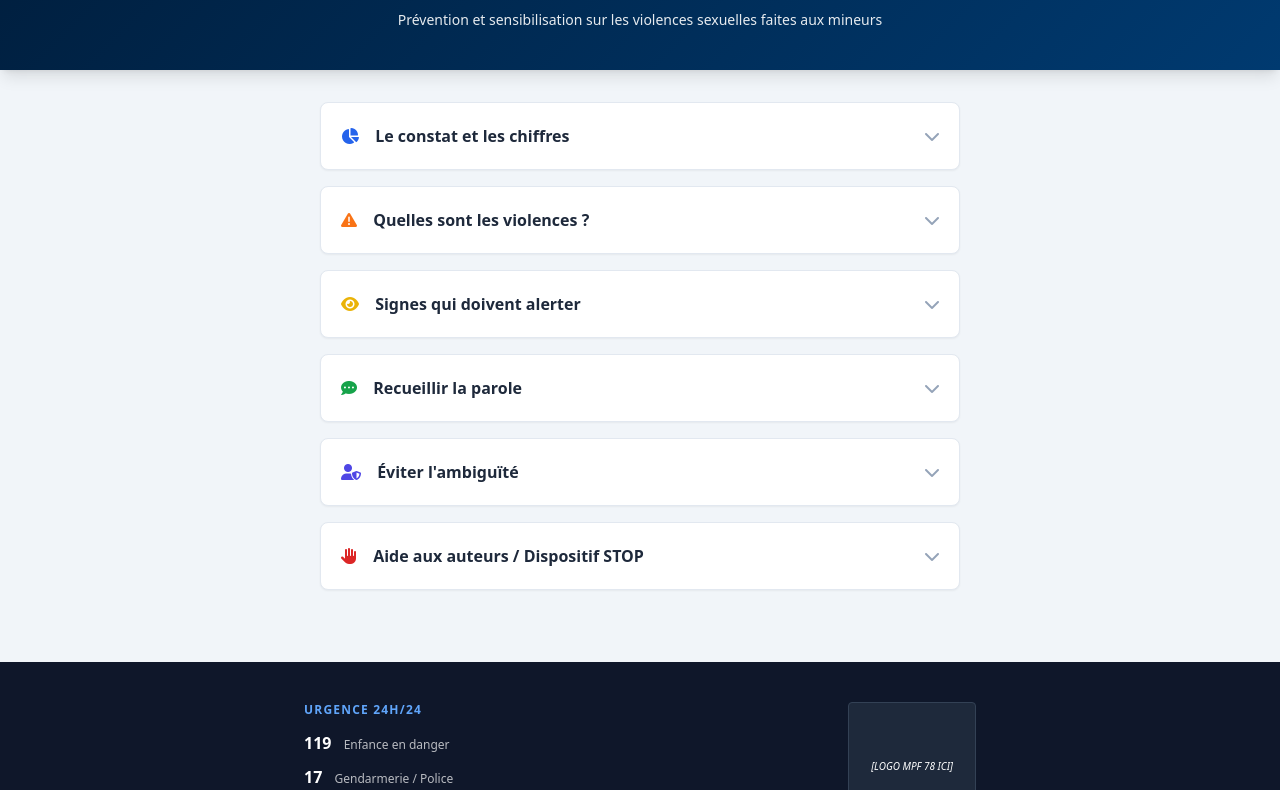
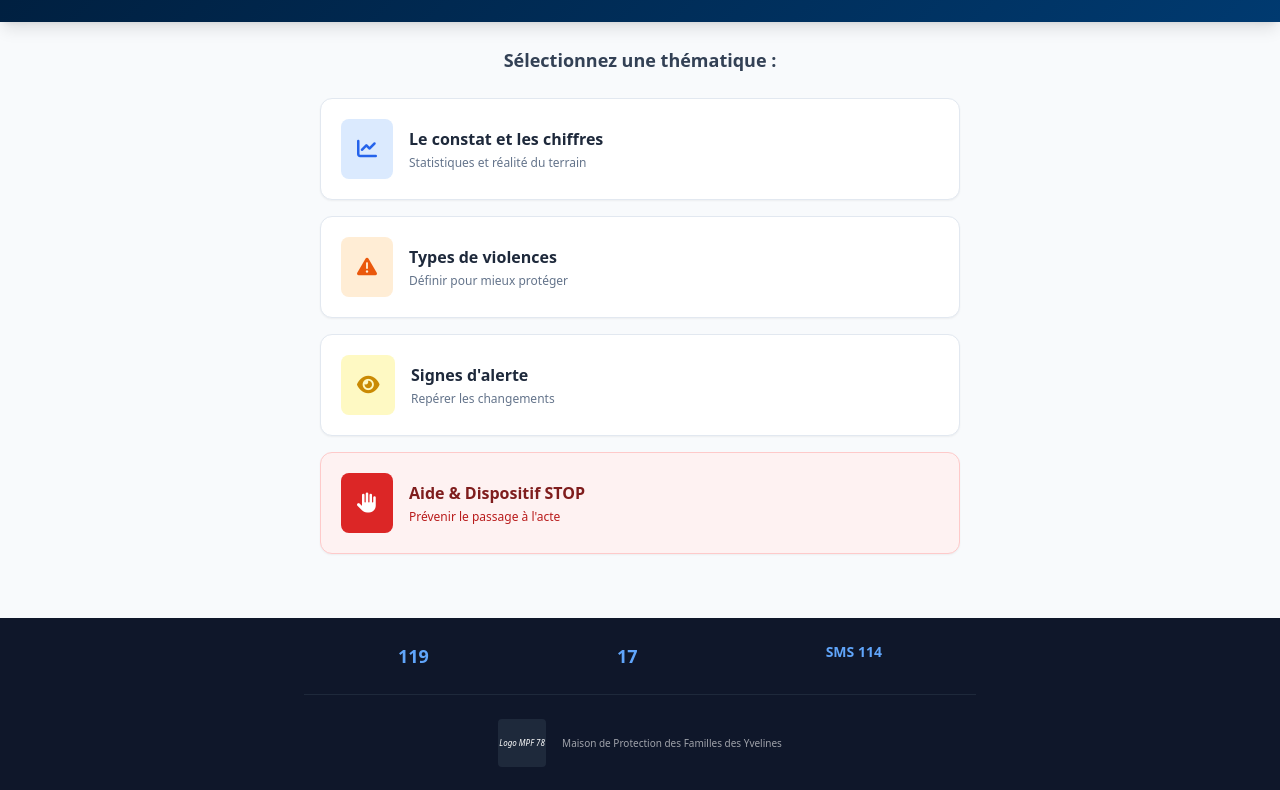
Before and after one commit to mpf78/violences-sexuelles-mineurs, a plain HTML site: page test.html in a window 1280 px wide. Shown: the part 94-884 px from the top of the page. Drawn offline with nearby package versions, Linux system fonts and the light colour scheme.

Commit message:
Update test.html

```diff
--- a/test.html
+++ b/test.html
@@ -3,174 +3,146 @@
 <head>
     <meta charset="UTF-8">
     <meta name="viewport" content="width=device-width, initial-scale=1.0">
-    <title>Prévention Violences Sexuelles Mineurs - MPF 78</title>
+    <title>Prévention Violences Sexuelles - MPF 78</title>
     <script src="https://cdn.tailwindcss.com"></script>
     <link rel="stylesheet" href="https://cdnjs.cloudflare.com/ajax/libs/font-awesome/6.0.0/css/all.min.css">
     <style>
         .gradient-blue { background: linear-gradient(135deg, #001e3d 0%, #003a70 100%); }
-        .accordion-content { max-height: 0; overflow: hidden; transition: max-height 0.3s ease-out; }
-        .accordion-item.active .accordion-content { max-height: 2000px; transition: max-height 0.5s ease-in; }
-        .accordion-item.active .chevron { transform: rotate(180deg); }
+        .page-content { display: none; }
+        .page-content.active { display: block; animation: fadeIn 0.3s ease-in-out; }
+        @keyframes fadeIn { from { opacity: 0; transform: translateY(10px); } to { opacity: 1; transform: translateY(0); } }
     </style>
 </head>
-<body class="bg-slate-100 text-slate-900 font-sans leading-relaxed">
+<body class="bg-slate-50 text-slate-900 font-sans min-h-screen flex flex-col">
 
-    <a href="https://www.google.fr" class="fixed top-4 right-4 z-50 bg-red-600 text-white px-4 py-2 rounded-full shadow-lg text-xs font-bold uppercase hover:bg-red-700 transition">
+    <a href="https://www.google.fr" class="fixed top-4 right-4 z-50 bg-red-600 text-white px-3 py-2 rounded-full shadow-lg text-[10px] font-bold uppercase hover:bg-red-700 transition">
         Quitter vite <i class="fas fa-times ml-1"></i>
     </a>
 
-    <header class="gradient-blue text-white py-10 px-6 text-center shadow-lg">
-        <h1 class="text-2xl md:text-3xl font-black tracking-tighter uppercase mb-2">Maison de Protection des Familles 78</h1>
-        <div class="h-1 w-20 bg-blue-500 mx-auto mb-4"></div>
-        <p class="text-sm opacity-90 font-medium">Prévention et sensibilisation sur les violences sexuelles faites aux mineurs</p>
+    <header class="gradient-blue text-white py-8 px-6 text-center shadow-lg">
+        <h1 class="text-xl md:text-2xl font-black tracking-tighter uppercase mb-1">Maison de Protection des Familles 78</h1>
+        <p class="text-xs opacity-80 font-medium">Gendarmerie Nationale - Yvelines</p>
     </header>
 
-    <main class="max-w-2xl mx-auto px-4 py-8 space-y-4">
+    <main class="flex-grow max-w-2xl mx-auto px-4 py-6 w-full">
 
-        <div class="accordion-item bg-white rounded-lg shadow-sm border border-slate-200">
-            <button onclick="toggleAccordion(this)" class="w-full flex justify-between items-center p-5 text-left font-bold text-slate-800">
-                <span><i class="fas fa-chart-pie mr-3 text-blue-600"></i> Le constat et les chiffres</span>
-                <i class="fas fa-chevron-down chevron transition-transform text-slate-400"></i>
+        <div id="home-page" class="page-content active">
+            <h2 class="text-lg font-bold text-slate-700 mb-6 text-center">Sélectionnez une thématique :</h2>
+            <div class="grid grid-cols-1 gap-4">
+
+                <button onclick="showPage('constat')" class="flex items-center p-5 bg-white rounded-xl shadow-sm border border-slate-200 hover:border-blue-500 transition text-left group">
+                    <div class="bg-blue-100 text-blue-600 p-4 rounded-lg mr-4 group-hover:bg-blue-600 group-hover:text-white transition">
+                        <i class="fas fa-chart-line text-xl"></i>
+                    </div>
+                    <div>
+                        <h3 class="font-bold text-slate-800">Le constat et les chiffres</h3>
+                        <p class="text-xs text-slate-500 mt-1">Statistiques et réalité du terrain</p>
+                    </div>
                 </button>
-            <div class="accordion-content bg-slate-50">
-                <div class="p-5 border-t border-slate-100 space-y-4">
-                    <div class="grid grid-cols-2 gap-4">
-                        <div class="bg-white p-4 rounded border-b-2 border-blue-600 text-center">
-                            <span class="text-2xl font-bold text-blue-900">1 / 5</span>
-                            <p class="text-[10px] uppercase text-slate-500">Enfants victimes</p>
+
+                <button onclick="showPage('violences')" class="flex items-center p-5 bg-white rounded-xl shadow-sm border border-slate-200 hover:border-orange-500 transition text-left group">
+                    <div class="bg-orange-100 text-orange-600 p-4 rounded-lg mr-4 group-hover:bg-orange-600 group-hover:text-white transition">
+                        <i class="fas fa-exclamation-triangle text-xl"></i>
                     </div>
-                        <div class="bg-white p-4 rounded border-b-2 border-blue-600 text-center">
-                            <span class="text-2xl font-bold text-blue-900">80%</span>
-                            <p class="text-[10px] uppercase text-slate-500">Cercle proche</p>
+                    <div>
+                        <h3 class="font-bold text-slate-800">Types de violences</h3>
+                        <p class="text-xs text-slate-500 mt-1">Définir pour mieux protéger</p>
                     </div>
+                </button>
+
+                <button onclick="showPage('signes')" class="flex items-center p-5 bg-white rounded-xl shadow-sm border border-slate-200 hover:border-yellow-500 transition text-left group">
+                    <div class="bg-yellow-100 text-yellow-600 p-4 rounded-lg mr-4 group-hover:bg-yellow-600 group-hover:text-white transition text-center w-[54px]">
+                        <i class="fas fa-eye text-xl text-center"></i>
                     </div>
-                    <p class="text-sm text-slate-700 italic">Sources : Rapports CIIVISE et statistiques du Ministère de l'Intérieur.</p>
+                    <div>
+                        <h3 class="font-bold text-slate-800">Signes d'alerte</h3>
+                        <p class="text-xs text-slate-500 mt-1">Repérer les changements</p>
                     </div>
+                </button>
+
+                <button onclick="showPage('stop')" class="flex items-center p-5 bg-red-50 rounded-xl shadow-sm border border-red-200 hover:border-red-600 transition text-left group">
+                    <div class="bg-red-600 text-white p-4 rounded-lg mr-4">
+                        <i class="fas fa-hand-paper text-xl"></i>
+                    </div>
+                    <div>
+                        <h3 class="font-bold text-red-900">Aide & Dispositif STOP</h3>
+                        <p class="text-xs text-red-700 mt-1">Prévenir le passage à l'acte</p>
+                    </div>
+                </button>
             </div>
         </div>
 
-        <div class="accordion-item bg-white rounded-lg shadow-sm border border-slate-200">
-            <button onclick="toggleAccordion(this)" class="w-full flex justify-between items-center p-5 text-left font-bold text-slate-800">
-                <span><i class="fas fa-exclamation-triangle mr-3 text-orange-500"></i> Quelles sont les violences ?</span>
-                <i class="fas fa-chevron-down chevron transition-transform text-slate-400"></i>
+        <div id="constat" class="page-content">
+            <button onclick="showPage('home-page')" class="mb-6 text-blue-600 font-bold flex items-center">
+                <i class="fas fa-arrow-left mr-2"></i> Retour au menu
             </button>
-            <div class="accordion-content bg-slate-50">
-                <div class="p-5 border-t border-slate-100 space-y-3 text-sm">
-                    <p><strong>• Viol & Agressions :</strong> Tout acte de pénétration ou contact sexuel commis avec violence, contrainte, menace ou surprise.</p>
-                    <p><strong>• Atteintes sexuelles :</strong> Contacts sexuels sans violence mais sur un mineur dont le discernement ou l'âge ne permet pas le consentement.</p>
-                    <p><strong>• Violences numériques :</strong> Cyber-grooming, chantage à la webcam, exposition forcée à la pornographie.</p>
+            <h2 class="text-2xl font-black text-slate-900 mb-6">Le constat : une urgence nationale</h2>
+
+            <div class="space-y-6">
+                <div class="bg-blue-900 text-white p-6 rounded-2xl shadow-inner">
+                    <p class="text-4xl font-black mb-1">160 000</p>
+                    <p class="text-sm opacity-90 uppercase tracking-wide">Enfants victimes chaque année en France</p>
                 </div>
+
+                <div class="grid grid-cols-2 gap-4">
+                    <div class="bg-white p-4 rounded-xl border border-slate-200 text-center">
+                        <span class="text-3xl font-black text-blue-600">80%</span>
+                        <p class="text-[10px] text-slate-500 mt-2">Agresseurs issus du cercle familial ou amical</p>
+                    </div>
+                    <div class="bg-white p-4 rounded-xl border border-slate-200 text-center">
+                        <span class="text-3xl font-black text-blue-600">5,5 M</span>
+                        <p class="text-[10px] text-slate-500 mt-2">Adultes ayant subi des violences dans l'enfance</p>
                     </div>
                 </div>
 
-        <div class="accordion-item bg-white rounded-lg shadow-sm border border-slate-200">
-            <button onclick="toggleAccordion(this)" class="w-full flex justify-between items-center p-5 text-left font-bold text-slate-800">
-                <span><i class="fas fa-eye mr-3 text-yellow-500"></i> Signes qui doivent alerter</span>
-                <i class="fas fa-chevron-down chevron transition-transform text-slate-400"></i>
-            </button>
-            <div class="accordion-content bg-slate-50">
-                <div class="p-5 border-t border-slate-100 text-sm space-y-2">
-                    <h4 class="font-bold text-slate-700 uppercase text-xs">Sur le plan comportemental :</h4>
-                    <p>Retrait soudain, agressivité, échec scolaire, fugues.</p>
-                    <h4 class="font-bold text-slate-700 uppercase text-xs mt-3">Sur le plan physique :</h4>
-                    <p>Troubles du sommeil, maux de ventre récurrents, régression (énurésie).</p>
-                    <h4 class="font-bold text-slate-700 uppercase text-xs mt-3">Attitudes sexuées :</h4>
-                    <p>Connaissances ou jeux inadaptés à l'âge de l'enfant.</p>
-                </div>
-            </div>
+                <div class="bg-white p-6 rounded-xl border border-slate-200">
+                    <h4 class="font-bold text-slate-800 mb-4 border-b pb-2">Données clés (Source : CIIVISE) :</h4>
+                    <ul class="space-y-4 text-sm">
+                        <li class="flex items-start">
+                            <i class="fas fa-check-circle text-blue-500 mt-1 mr-3"></i>
+                            <span><strong>Délai moyen de parole :</strong> Il faut souvent plus de 10 ans pour qu'une victime puisse s'exprimer.</span>
+                        </li>
+                        <li class="flex items-start">
+                            <i class="fas fa-check-circle text-blue-500 mt-1 mr-3"></i>
+                            <span><strong>Profil :</strong> 78% des victimes sont des filles, mais les garçons sont aussi lourdement impactés.</span>
+                        </li>
+                        <li class="flex items-start">
+                            <i class="fas fa-check-circle text-blue-500 mt-1 mr-3"></i>
+                            <span><strong>Espace numérique :</strong> 1 agression sur 4 démarre ou s'amplifie sur les réseaux sociaux.</span>
+                        </li>
+                    </ul>
                 </div>
 
-        <div class="accordion-item bg-white rounded-lg shadow-sm border border-slate-200">
-            <button onclick="toggleAccordion(this)" class="w-full flex justify-between items-center p-5 text-left font-bold text-slate-800">
-                <span><i class="fas fa-comment-dots mr-3 text-green-600"></i> Recueillir la parole</span>
-                <i class="fas fa-chevron-down chevron transition-transform text-slate-400"></i>
-            </button>
-            <div class="accordion-content bg-slate-50">
-                <div class="p-5 border-t border-slate-100 text-sm space-y-3">
-                    <div class="bg-green-50 p-3 rounded border-l-4 border-green-500">
-                        <strong>L'attitude :</strong> Calme, écoute active, ne pas montrer son choc.
-                    </div>
-                    <div class="bg-blue-50 p-3 rounded border-l-4 border-blue-500">
-                        <strong>Les mots :</strong> "Je te crois", "Ce n'est pas ta faute", "Merci de me faire confiance".
-                    </div>
-                    <div class="bg-red-50 p-3 rounded border-l-4 border-red-500">
-                        <strong>À ne pas faire :</strong> Poser des questions suggestives, promettre que "ça restera entre nous".
-                    </div>
-                </div>
-            </div>
-        </div>
-
-        <div class="accordion-item bg-white rounded-lg shadow-sm border border-slate-200">
-            <button onclick="toggleAccordion(this)" class="w-full flex justify-between items-center p-5 text-left font-bold text-slate-800">
-                <span><i class="fas fa-user-shield mr-3 text-indigo-600"></i> Éviter l'ambiguïté</span>
-                <i class="fas fa-chevron-down chevron transition-transform text-slate-400"></i>
-            </button>
-            <div class="accordion-content bg-slate-50">
-                <div class="p-5 border-t border-slate-100 text-sm space-y-2">
-                    <p>• Ne jamais s'isoler seul avec un mineur dans un lieu fermé.</p>
-                    <p>• Privilégier la communication dans les espaces ouverts ou en présence d'un tiers.</p>
-                    <p>• Garder une distance professionnelle (pas de réseaux sociaux personnels).</p>
-                    <p>• Tracer tous les entretiens individuels par un écrit.</p>
-                </div>
-            </div>
-        </div>
-
-        <div class="accordion-item bg-white rounded-lg shadow-sm border border-slate-200">
-            <button onclick="toggleAccordion(this)" class="w-full flex justify-between items-center p-5 text-left font-bold text-slate-800">
-                <span><i class="fas fa-hand-paper mr-3 text-red-600"></i> Aide aux auteurs / Dispositif STOP</span>
-                <i class="fas fa-chevron-down chevron transition-transform text-slate-400"></i>
-            </button>
-            <div class="accordion-content bg-slate-50">
-                <div class="p-5 border-t border-slate-100 text-center">
-                    <p class="text-sm mb-4">Prévenir le passage à l'acte est une priorité pour protéger les mineurs.</p>
-                    <div class="bg-red-600 text-white p-4 rounded-lg">
-                        <h4 class="font-bold">DISPOSITIF STOP</h4>
-                        <p class="text-xs mb-3">Anonyme et gratuit</p>
-                        <a href="tel:0806231063" class="block bg-white text-red-600 font-bold py-2 rounded shadow-inner">0806 23 10 63</a>
-                    </div>
-                </div>
+                <p class="text-[10px] text-slate-400 italic text-center">Données mises à jour en 2026 - MPF 78</p>
             </div>
         </div>
 
         </main>
 
-    <footer class="bg-slate-900 text-white pt-10 pb-6 px-6 mt-10">
-        <div class="max-w-2xl mx-auto space-y-8">
-            <div class="grid grid-cols-1 md:grid-cols-2 gap-6">
-                <div>
-                    <h3 class="text-blue-400 font-bold mb-3 uppercase text-xs tracking-widest">Urgence 24h/24</h3>
-                    <div class="space-y-2 font-bold">
-                        <a href="tel:119" class="block hover:text-blue-300">119 <span class="text-xs font-normal opacity-70 ml-2">Enfance en danger</span></a>
-                        <a href="tel:17" class="block hover:text-blue-300">17 <span class="text-xs font-normal opacity-70 ml-2">Gendarmerie / Police</span></a>
-                        <a href="tel:114" class="block hover:text-blue-300">114 <span class="text-xs font-normal opacity-70 ml-2 text-white">Alerte SMS</span></a>
+    <footer class="bg-slate-900 text-white p-6 mt-10">
+        <div class="max-w-2xl mx-auto flex flex-col items-center">
+            <div class="flex justify-around w-full mb-6 border-b border-slate-800 pb-6 font-black text-lg">
+                <a href="tel:119" class="text-blue-400">119</a>
+                <a href="tel:17" class="text-blue-400">17</a>
+                <a href="tel:114" class="text-blue-400 text-sm">SMS 114</a>
             </div>
+            <div class="flex items-center space-x-4">
+                <div class="w-12 h-12 bg-slate-800 rounded flex items-center justify-center text-[8px] text-center italic">Logo MPF 78</div>
+                <p class="text-[10px] opacity-60">Maison de Protection des Familles des Yvelines</p>
             </div>
-                <div class="flex flex-col items-center md:items-end justify-center">
-                    <div class="w-32 h-32 bg-slate-800 rounded border border-slate-700 flex items-center justify-center text-center p-4 italic text-[10px]">
-                        [LOGO MPF 78 ICI]
-                    </div>
-                </div>
-            </div>
-            <p class="text-center text-[10px] opacity-40 uppercase tracking-tighter border-t border-slate-800 pt-6">
-                &copy; 2026 Maison de Protection des Familles des Yvelines (Gendarmerie Nationale)
-            </p>
         </div>
     </footer>
 
     <script>
-        function toggleAccordion(button) {
-            const item = button.parentElement;
-            const isActive = item.classList.contains('active');
-
-            // Ferme tous les autres items
-            document.querySelectorAll('.accordion-item').forEach(el => {
-                el.classList.remove('active');
+        function showPage(pageId) {
+            // Masquer toutes les pages
+            document.querySelectorAll('.page-content').forEach(page => {
+                page.classList.remove('active');
             });
-
-            // Si l'item n'était pas actif, on l'ouvre
-            if (!isActive) {
-                item.classList.add('active');
-            }
+            // Afficher la page demandée
+            document.getElementById(pageId).classList.add('active');
+            // Remonter en haut de page
+            window.scrollTo(0,0);
         }
     </script>
 </body>
```
Lines whose indentation alone changed are shown as unchanged.
